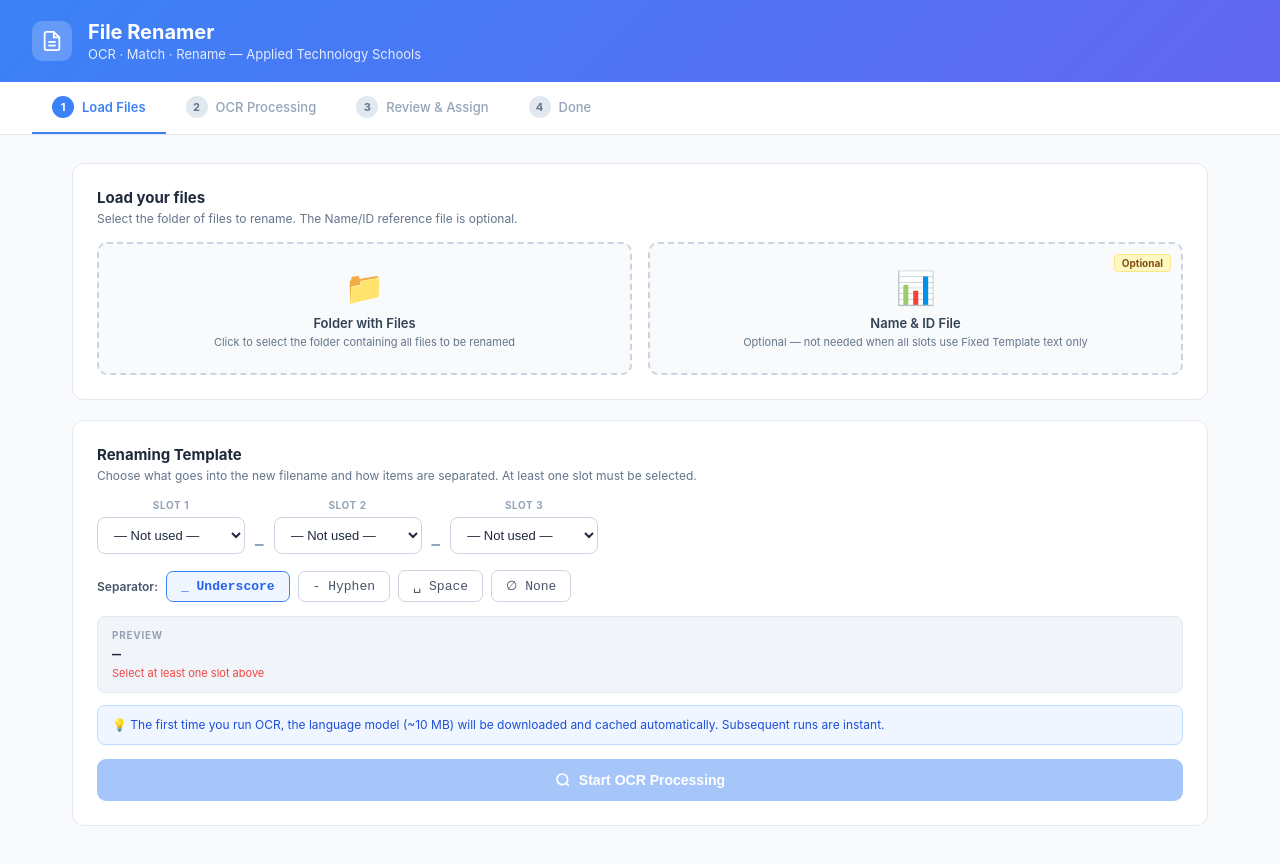
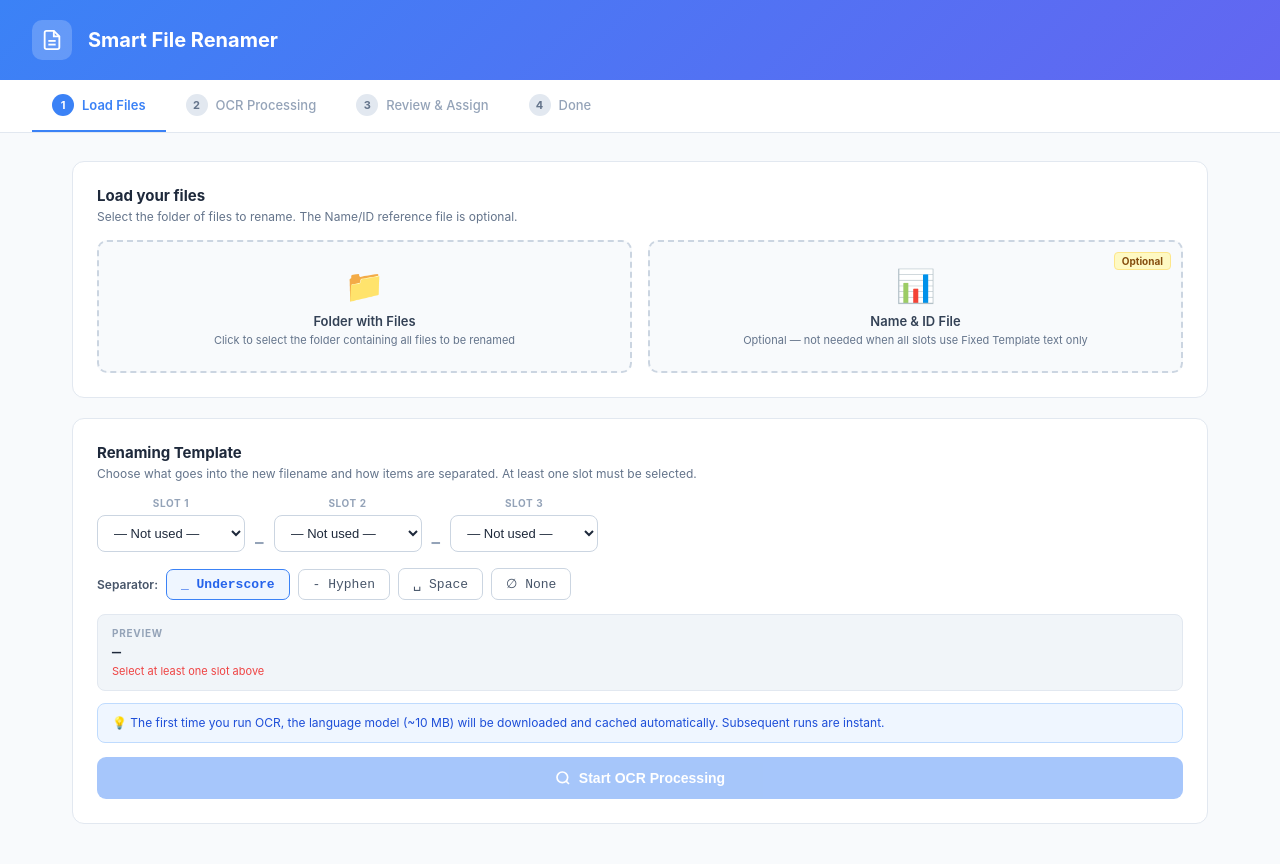
Before and after one commit to ukay66/pdf-renamer-v2, a browser extension: page app.html in a window 1280 px wide. Drawn offline with Linux system fonts and the light colour scheme.

Commit message:
Rename to Smart File Renamer, remove school-specific subtitle

```diff
--- a/app.html
+++ b/app.html
@@ -3,7 +3,7 @@
 <head>
   <meta charset="UTF-8">
   <meta name="viewport" content="width=device-width, initial-scale=1.0">
-  <title>File Renamer</title>
+  <title>Smart File Renamer</title>
   <style>
     *, *::before, *::after { box-sizing: border-box; margin: 0; padding: 0; }
 
@@ -470,8 +470,7 @@
     </svg>
   </div>
   <div>
-    <h1>File Renamer</h1>
-    <p>OCR · Match · Rename — Applied Technology Schools</p>
+    <h1>Smart File Renamer</h1>
   </div>
 </div>
 
```
Also changed, not shown: manifest.json.
